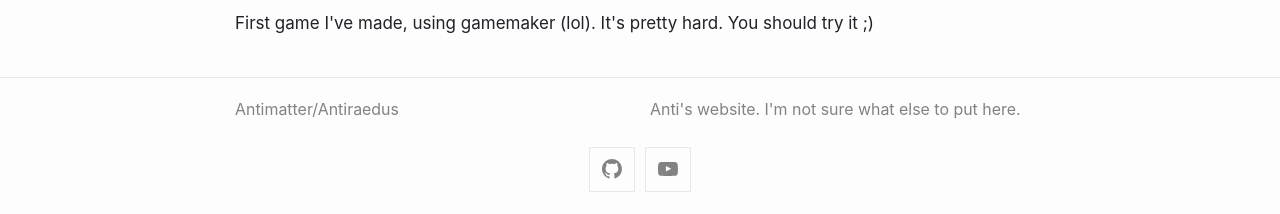
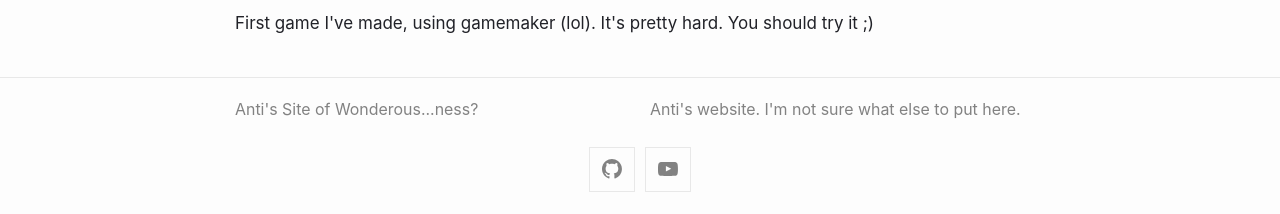
Before and after one commit to Antimatter543/antimatter543.github.io, a Jekyll site: the page built from index.md, in a window 1280 px wide. Shown: the part 1106-1320 px from the top of the page. Built offline with Jekyll 4.4.1, drawn with Linux system fonts in a browser that asks for light colours.

```diff
--- a/_config.yml
+++ b/_config.yml
@@ -1,8 +1,8 @@
 title: Anti's Site
 author:
-  name: Antimatter/Antiraedus
+  name: Anti's Site of Wonderous...ness?
   # email: your-email@domain.com
-permalink: /:title/
+permalink: :year/:month/:day/:title #/:title/
 description:  Anti's website. I'm not sure what else to put here.
 show_excerpts: true
 comments: # comments on by default
@@ -23,7 +23,6 @@ minima:
   # skin: wh
   # Minima date format.
   # Refer to https://shopify.github.io/liquid/filters/date/ if you want to customize this.
-  # #
   # date_format: "%b %-d, %Y"
 
   # Generate social links in footer.
--- a/_sass/minima/custom-styles.scss
+++ b/_sass/minima/custom-styles.scss
@@ -16,6 +16,8 @@
 	margin-bottom: 10px;
 }
 
+
+// This causes a build error for gh pages but works fine locally, no idea why.
 // .site-footer {
 // 	box-shadow: 0 0 0.6em rgb(33 34 40 / 4%) inset;
 // }
--- a/_sass/minima/custom-variables.scss
+++ b/_sass/minima/custom-variables.scss
@@ -3,7 +3,7 @@
 
 
 // General
-$spacing-unit:     20px;
+$spacing-unit: 20px;
 $content-width: 850px; // default 800px
 $base-font-size: 17px;
 $code-background-color: rgba(47, 48, 57, 0.9);
```
